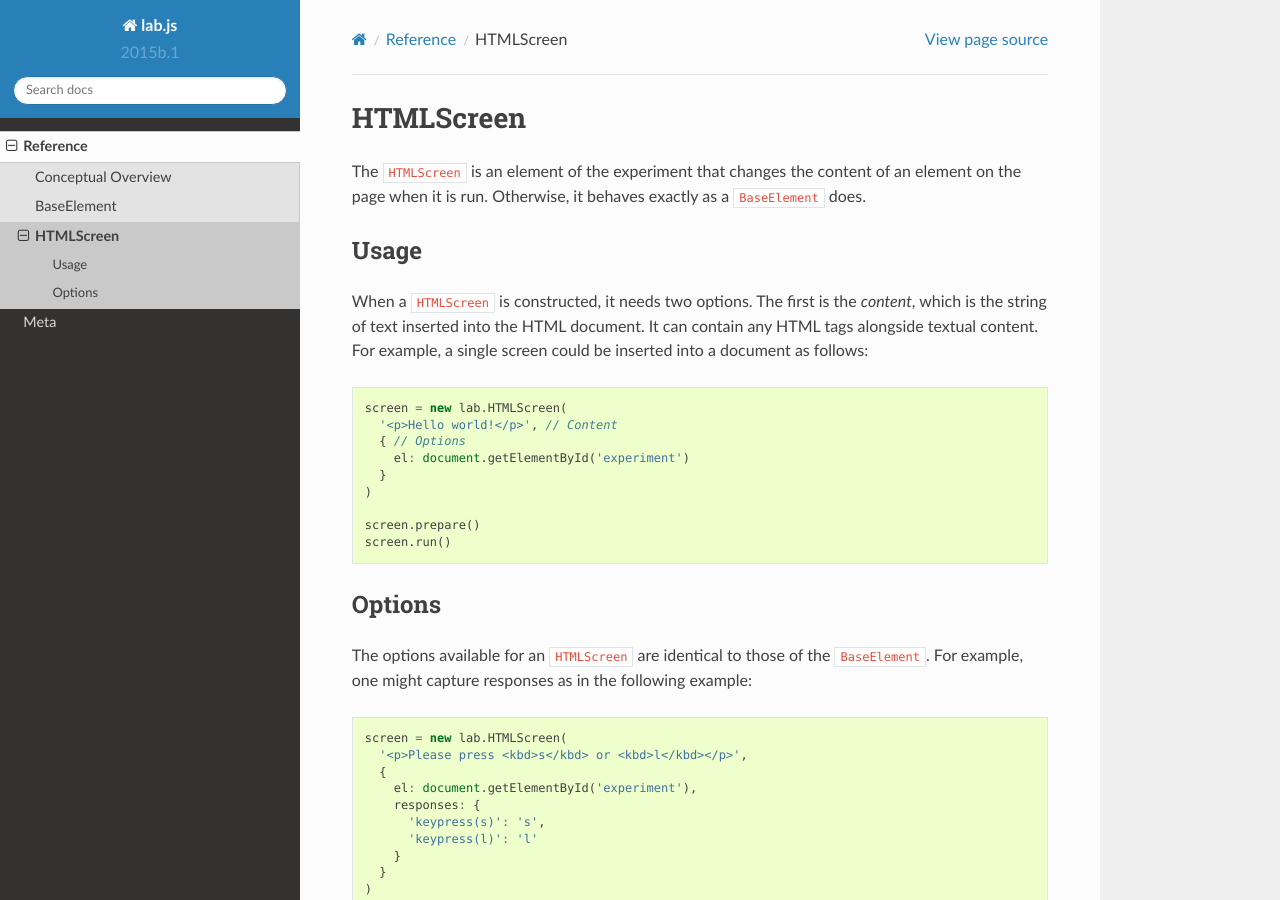
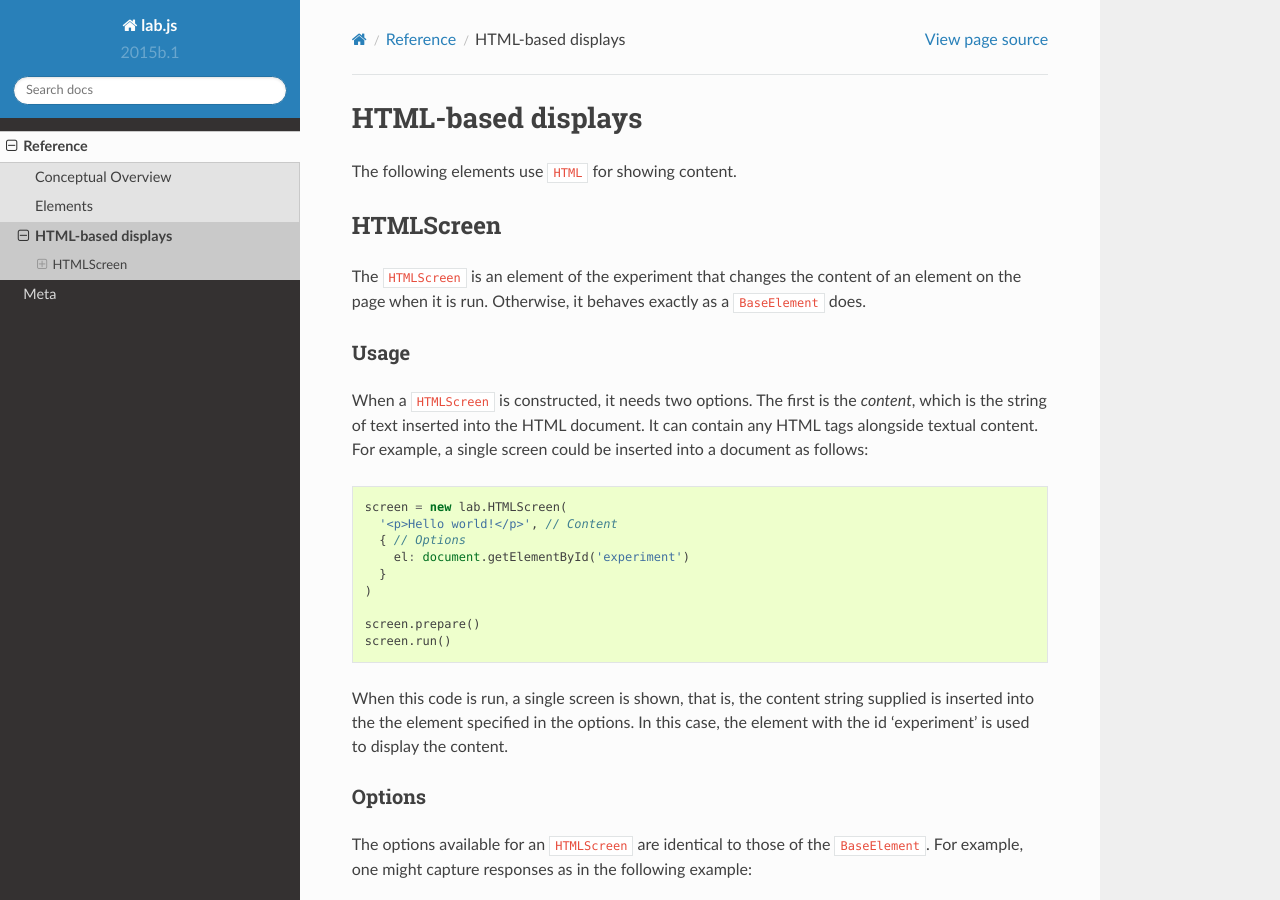
Before and after one commit to FelixHenninger/lab.js, a Sphinx documentation site: the page built from docs/reference/html.rst, in a window 1280 px wide and 900 px high. Built offline with Sphinx 7.4.7 and the Read the Docs theme 2.0.0, drawn with Linux system fonts in a browser that asks for light colours; pages that are not in the unit, such as notebooks, are missing from menus.

Commit message:
Restructure reference documentation slightly

```diff
--- a/docs/reference/BaseElement.rst
+++ b/docs/reference/element.rst
@@ -1,5 +1,5 @@
-BaseElement
-===========
+Elements
+========
 
 The ``BaseElement`` class is the most basic class provided by lab.js . It is the
 foundation for all other components, which extend and slightly modify this
--- a/docs/reference/HTMLScreen.rst
+++ b/docs/reference/html.rst
@@ -1,12 +1,17 @@
+HTML-based displays
+===================
+
+The following elements use ``HTML`` for showing content.
+
 HTMLScreen
-==========
+----------
 
 The ``HTMLScreen`` is an element of the experiment that changes the content
 of an element on the page when it is run. Otherwise, it behaves exactly as a
 ``BaseElement`` does.
 
 Usage
------
+^^^^^
 
 When a ``HTMLScreen`` is constructed, it needs two options. The first is the
 *content*, which is the string of text inserted into the HTML document. It can
@@ -23,8 +28,12 @@ could be inserted into a document as follows::
   screen.prepare()
   screen.run()
 
+When this code is run, a single screen is shown, that is, the content string
+supplied is inserted into the the element specified in the options. In this
+case, the element with the id 'experiment' is used to display the content.
+
 Options
--------
+^^^^^^^
 
 The options available for an ``HTMLScreen`` are identical to those of the
 ``BaseElement``. For example, one might capture responses as in the following
--- a/docs/reference/index.rst
+++ b/docs/reference/index.rst
@@ -8,5 +8,6 @@ Keep this under your pillow!
    :maxdepth: 2
 
    conceptual.rst
-   BaseElement.rst
-   HTMLScreen.rst
+   element.rst
+   flow.rst
+   html.rst
```
